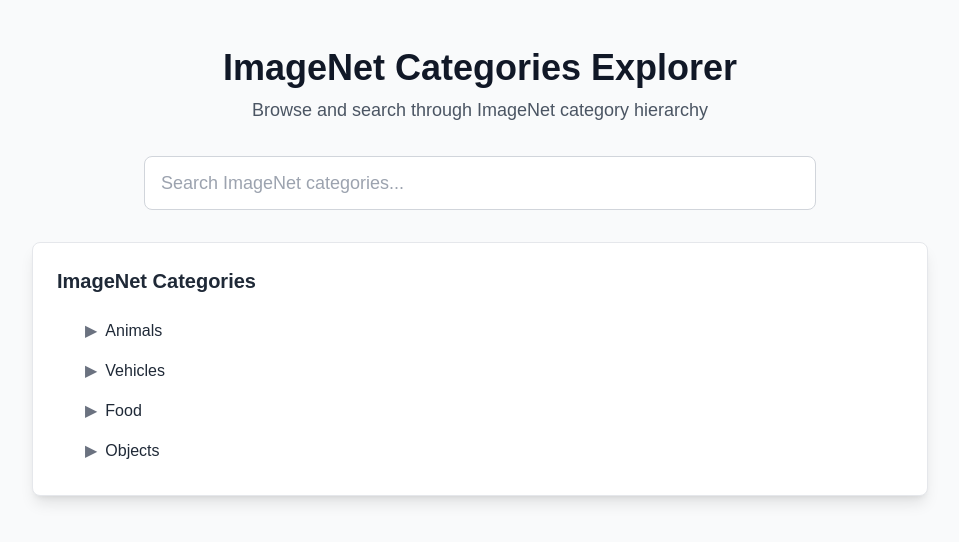
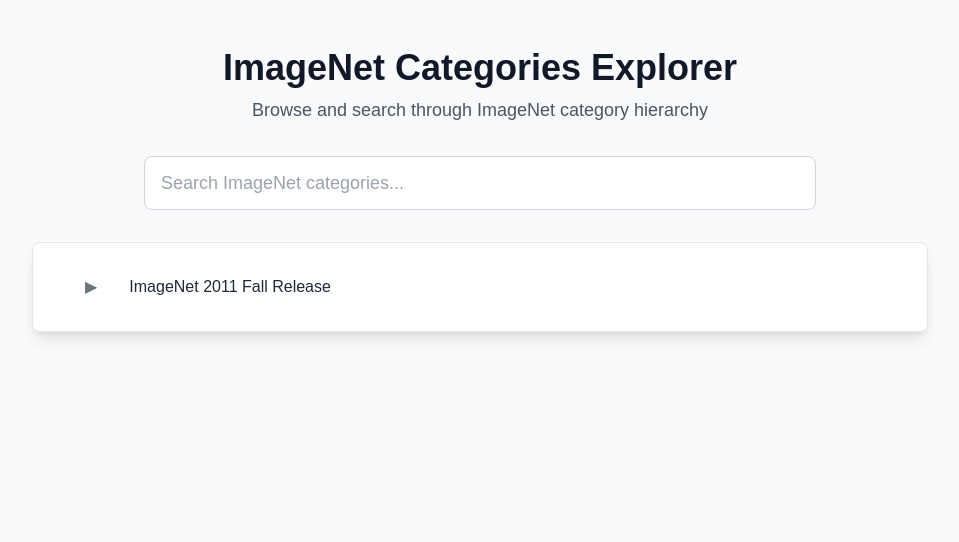
Before and after one commit to lubos-turek/fintech-task, a Next.js app: page / in a window 1280 px wide. Shown: the top 542 px of the page, without its empty margins (160-1119 px from the left). Built offline with nearby package versions, Linux system fonts and the light colour scheme.

Commit message:
Load the Categories from the Database

```diff
--- a/app/components/TreeView.tsx
+++ b/app/components/TreeView.tsx
@@ -1,57 +1,72 @@
 'use client';
 
 import { useState } from 'react';
+import { useQuery } from '@tanstack/react-query';
 
-interface TreeNode {
-  id: string;
-  label: string;
-  children?: TreeNode[];
+interface Category {
+  id: number;
+  path: string;
+  size: number;
+  depth: number;
+  parentPath: string | null;
 }
 
 interface TreeViewProps {
-  data: TreeNode[];
+  path: string;
 }
 
-function TreeNodeComponent({ node }: { node: TreeNode }) {
+export default function TreeView({ path }: TreeViewProps) {
   const [isExpanded, setIsExpanded] = useState(false);
-  const hasChildren = node.children && node.children.length > 0;
+
+  // Extract the label from the path (the part after the last ">")
+  const label = path.includes(' > ')
+    ? path.split(' > ').pop() || path
+    : path;
+
+  const { data: subcategories = [], isLoading } = useQuery<Category[]>({
+    queryKey: ['categories', path],
+    queryFn: async () => {
+      const res = await fetch(`/api/categories?parentPath=${encodeURIComponent(path)}`);
+      if (!res.ok) {
+        throw new Error('Failed to fetch subcategories');
+      }
+      return res.json();
+    },
+    enabled: isExpanded,
+  });
+
+  const hasChildren = subcategories.length > 0;
 
   return (
     <div className="ml-4">
       <div
         className="flex items-center py-2 px-3 hover:bg-gray-100 dark:hover:bg-gray-800 rounded cursor-pointer"
-        onClick={() => hasChildren && setIsExpanded(!isExpanded)}
+        onClick={() => setIsExpanded(!isExpanded)}
       >
-        {hasChildren && (
-          <span className="mr-2 text-gray-500">
-            {isExpanded ? '▼' : '▶'}
+        <span className="mr-2 text-gray-500">
+          {isExpanded ? '▼' : '▶'}
+        </span>
+        {!hasChildren && !isLoading && <span className="mr-2 w-4" />}
+        <span className="text-gray-800 dark:text-gray-200">{label}</span>
+        {subcategories.length > 0 && (
+          <span className="ml-2 text-sm text-gray-500">
+            ({subcategories.length})
           </span>
         )}
-        {!hasChildren && <span className="mr-2 w-4" />}
-        <span className="text-gray-800 dark:text-gray-200">{node.label}</span>
       </div>
-      {hasChildren && isExpanded && (
+      {isExpanded && (
         <div className="ml-4 border-l-2 border-gray-200 dark:border-gray-700">
-          {node.children!.map((child) => (
-            <TreeNodeComponent key={child.id} node={child} />
-          ))}
+          {isLoading ? (
+            <div className="py-2 px-3 text-sm text-gray-500">Loading...</div>
+          ) : hasChildren ? (
+            subcategories.map((category) => (
+              <TreeView key={category.id} path={category.path} />
+            ))
+          ) : (
+            <div className="py-2 px-3 text-sm text-gray-500">No subcategories</div>
+          )}
         </div>
       )}
     </div>
   );
 }
-
-export default function TreeView({ data }: TreeViewProps) {
-  return (
-    <div className="w-full max-w-4xl bg-white dark:bg-gray-900 rounded-lg shadow-lg p-6 border border-gray-200 dark:border-gray-700">
-      <h2 className="text-xl font-semibold mb-4 text-gray-800 dark:text-gray-200">
-        ImageNet Categories
-      </h2>
-      <div className="max-h-[600px] overflow-y-auto">
-        {data.map((node) => (
-          <TreeNodeComponent key={node.id} node={node} />
-        ))}
-      </div>
-    </div>
-  );
-}
--- a/app/layout.tsx
+++ b/app/layout.tsx
@@ -1,5 +1,6 @@
 import type { Metadata } from "next";
 import "./globals.css";
+import { QueryClientProviderWrapper } from "./providers";
 
 export const metadata: Metadata = {
   title: "ImageNet Categories Explorer (Hire Me)",
@@ -13,7 +14,9 @@
 }>) {
   return (
     <html lang="en">
-      <body>{children}</body>
+      <body>
+        <QueryClientProviderWrapper>{children}</QueryClientProviderWrapper>
+      </body>
     </html>
   );
 }
--- a/app/page.tsx
+++ b/app/page.tsx
@@ -2,123 +2,6 @@
 
 import SearchBar from './components/SearchBar';
 import TreeView from './components/TreeView';
-
-// Dummy ImageNet category data
-const dummyCategories = [
-  {
-    id: '1',
-    label: 'Animals',
-    children: [
-      {
-        id: '1-1',
-        label: 'Mammals',
-        children: [
-          { id: '1-1-1', label: 'Dog' },
-          { id: '1-1-2', label: 'Cat' },
-          { id: '1-1-3', label: 'Horse' },
-          { id: '1-1-4', label: 'Elephant' },
-        ],
-      },
-      {
-        id: '1-2',
-        label: 'Birds',
-        children: [
-          { id: '1-2-1', label: 'Eagle' },
-          { id: '1-2-2', label: 'Parrot' },
-          { id: '1-2-3', label: 'Penguin' },
-        ],
-      },
-      {
-        id: '1-3',
-        label: 'Reptiles',
-        children: [
-          { id: '1-3-1', label: 'Snake' },
-          { id: '1-3-2', label: 'Lizard' },
-          { id: '1-3-3', label: 'Turtle' },
-        ],
-      },
-    ],
-  },
-  {
-    id: '2',
-    label: 'Vehicles',
-    children: [
-      {
-        id: '2-1',
-        label: 'Cars',
-        children: [
-          { id: '2-1-1', label: 'Sedan' },
-          { id: '2-1-2', label: 'SUV' },
-          { id: '2-1-3', label: 'Sports Car' },
-        ],
-      },
-      {
-        id: '2-2',
-        label: 'Aircraft',
-        children: [
-          { id: '2-2-1', label: 'Airplane' },
-          { id: '2-2-2', label: 'Helicopter' },
-        ],
-      },
-      {
-        id: '2-3',
-        label: 'Boats',
-        children: [
-          { id: '2-3-1', label: 'Sailboat' },
-          { id: '2-3-2', label: 'Motorboat' },
-        ],
-      },
-    ],
-  },
-  {
-    id: '3',
-    label: 'Food',
-    children: [
-      {
-        id: '3-1',
-        label: 'Fruits',
-        children: [
-          { id: '3-1-1', label: 'Apple' },
-          { id: '3-1-2', label: 'Banana' },
-          { id: '3-1-3', label: 'Orange' },
-        ],
-      },
-      {
-        id: '3-2',
-        label: 'Vegetables',
-        children: [
-          { id: '3-2-1', label: 'Carrot' },
-          { id: '3-2-2', label: 'Broccoli' },
-          { id: '3-2-3', label: 'Tomato' },
-        ],
-      },
-    ],
-  },
-  {
-    id: '4',
-    label: 'Objects',
-    children: [
-      {
-        id: '4-1',
-        label: 'Furniture',
-        children: [
-          { id: '4-1-1', label: 'Chair' },
-          { id: '4-1-2', label: 'Table' },
-          { id: '4-1-3', label: 'Sofa' },
-        ],
-      },
-      {
-        id: '4-2',
-        label: 'Electronics',
-        children: [
-          { id: '4-2-1', label: 'Laptop' },
-          { id: '4-2-2', label: 'Phone' },
-          { id: '4-2-3', label: 'Monitor' },
-        ],
-      },
-    ],
-  },
-];
 
 export default function Home() {
   const handleSearch = (query: string) => {
@@ -155,7 +38,11 @@
 
         {/* Tree View */}
         <div className="flex justify-center">
-          <TreeView data={dummyCategories} />
+          <div className="w-full max-w-4xl bg-white dark:bg-gray-900 rounded-lg shadow-lg p-6 border border-gray-200 dark:border-gray-700">
+            <div className="max-h-[600px] overflow-y-auto">
+              <TreeView path="ImageNet 2011 Fall Release" />
+            </div>
+          </div>
         </div>
       </div>
     </main>
--- /dev/null
+++ b/app/providers.tsx
@@ -0,0 +1,20 @@
+'use client';
+
+import { QueryClient, QueryClientProvider } from '@tanstack/react-query';
+import { useState } from 'react';
+
+export function QueryClientProviderWrapper({ children }: { children: React.ReactNode }) {
+  const [queryClient] = useState(
+    () =>
+      new QueryClient({
+        defaultOptions: {
+          queries: {
+            staleTime: 60 * 1000, // 1 minute
+            refetchOnWindowFocus: false,
+          },
+        },
+      })
+  );
+
+  return <QueryClientProvider client={queryClient}>{children}</QueryClientProvider>;
+}
```
Also changed, not shown: package.json (+7 -6 lines), 1 other file (tests, documents, lock files or other folders).
